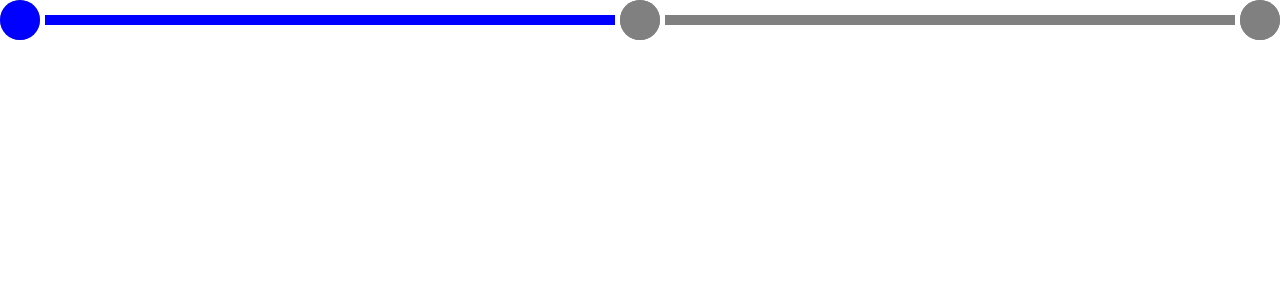
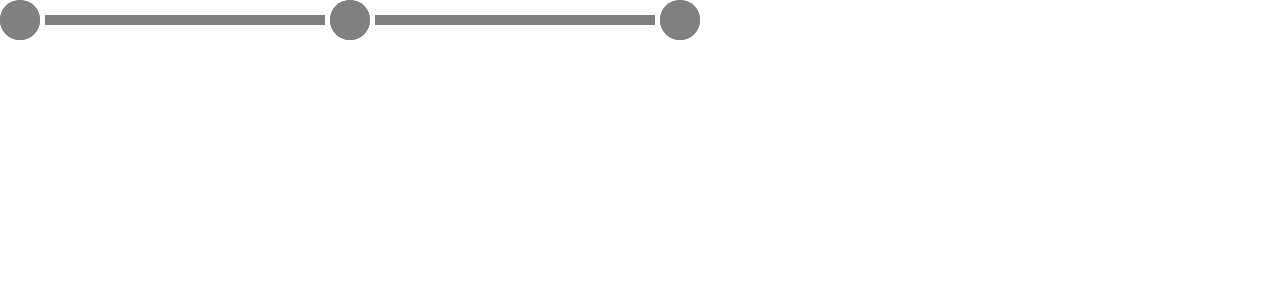
Before and after one commit to radiusxyz/360-pre-design-components, a React (Create React App) app: page / in a window 1280 px wide. Shown: the top 300 px of the page. Built offline with nearby package versions, Linux system fonts and the light colour scheme.

Commit message:
comment heavy function

```diff
--- a/src/components/ProgressBar/Line/LineStyles.tsx
+++ b/src/components/ProgressBar/Line/LineStyles.tsx
@@ -8,5 +8,5 @@ export const StyledLine = styled.div<Props>`
   background-color: ${(props) => (props.progress && "blue") || "grey"};
   height: 10px;
   transition: width 1s ease-in-out;
-  width: ${(props) => props.progress || "100%"};
+  width: ${(props) => (props.progress ? `${props.progress}px` : "100%")};
 `;
--- a/src/components/ProgressBar/ProgressBar.tsx
+++ b/src/components/ProgressBar/ProgressBar.tsx
@@ -7,9 +7,17 @@ type Props = {};
 
 const ProgressBar = (props: Props) => {
   const [progress, setProgress] = useState(0);
-  useEffect(() => {
-    setInterval(() => setProgress(progress + 1), 1000);
-  }, []);
+  const limit = 100;
+  //   useEffect(() => {
+  //     const identifier = setInterval(
+  //       () => setProgress((progress) => progress + 1),
+  //       500
+  //     );
+
+  //     return () => {
+  //       clearInterval(identifier);
+  //     };
+  //   }, [progress, limit]);
 
   return (
     <StyledProgressBar>
--- a/src/components/ProgressBar/StyledProgressBar.tsx
+++ b/src/components/ProgressBar/StyledProgressBar.tsx
@@ -3,7 +3,6 @@ import styled from "styled-components";
 export const StyledProgressBar = styled.div`
   display: flex;
   gap: 5px;
-  justify-content: space-between;
   align-items: center;
-  width: 100%;
+  width: 700px;
 `;
```
